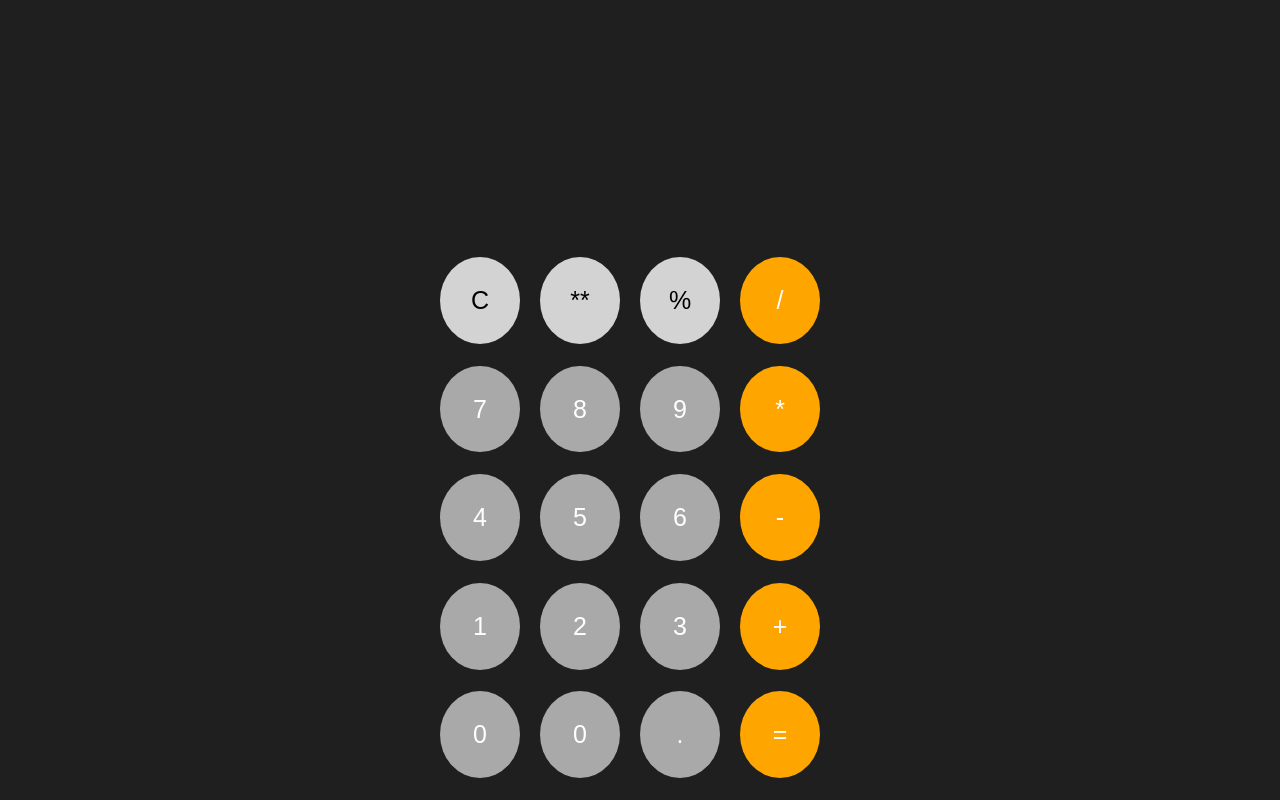
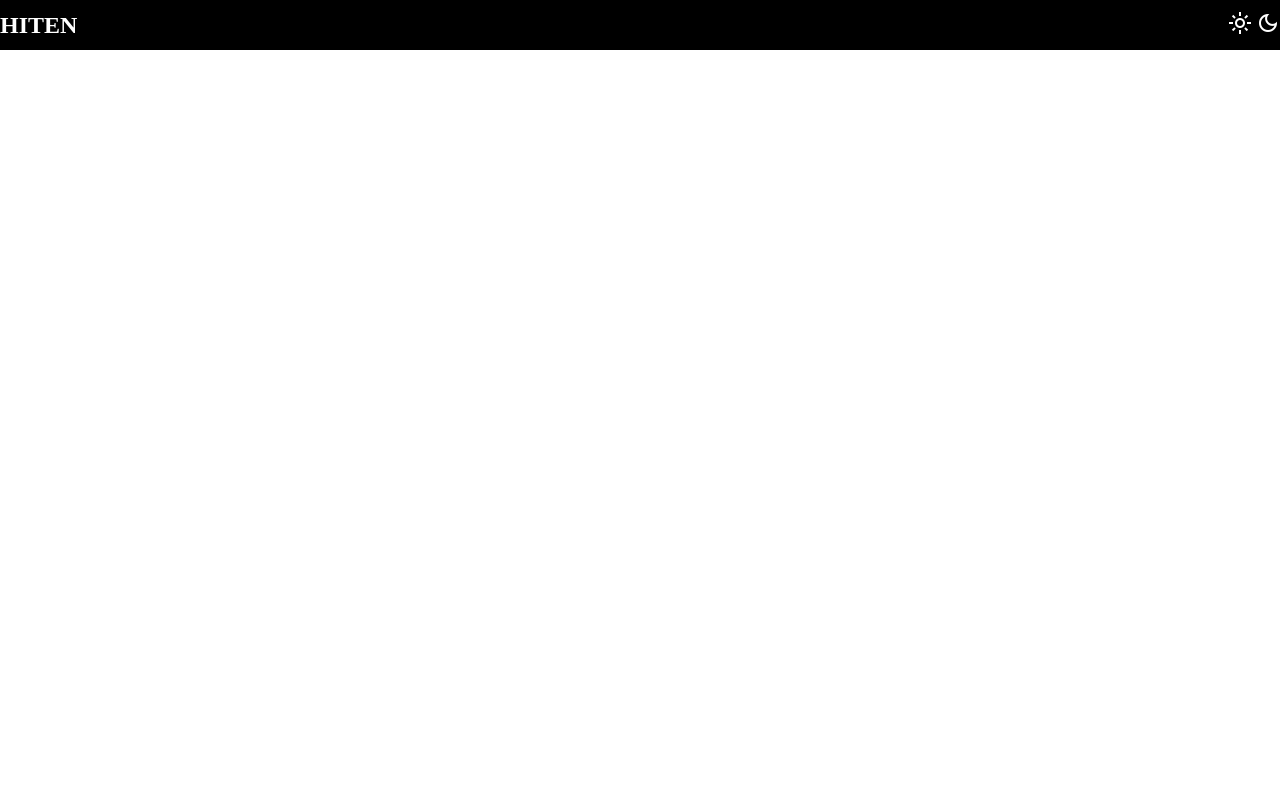
Before and after one commit to hitenhirani12/PROJECT, a plain HTML site: page index.html in a window 1280 px wide. Drawn offline with nearby package versions, Linux system fonts and the light colour scheme.

Commit message:
LIGHT AND DARK MODE
LIGHT AND DARK MODE

```diff
--- a/app.js
+++ b/app.js
@@ -1,27 +1,23 @@
-let display = document.getElementById("display")
-let btns = document.querySelectorAll("button")
+let navbar = document.getElementById("navbar")
+let body = document.getElementById("bodie")
+let icons=document.getElementsByClassName("icon")
+let light=document.getElementById("sun")
+let dark =document.getElementById("moon")
 
+dark.addEventListener("click", () => {
+body.setAttribute("style","background-color:black")
+navbar.setAttribute("style","background-color:white")
+for(let item of icons)
+{
+    item.setAttribute("style", "color:black")
+}
+})
 
-for(let item of btns)
-{
-    item.addEventListener("click" , (e) => {
-       if(e.target.innerText == "C")
-       {
-        display.value = ""
-       }
-       else if(e.target.innerText == "=")
-       {
-        try{
-            let ans = eval(display.value)
-            display.value = ans
-        } catch (error) {
-            display.value = "invalid Input"
-        }
-       }
-       else{
-            display.value += e.target.innerText
-       }
-
-
+light.addEventListener("click", () => {
+    body.setAttribute("style","backgroumd-color:white")
+    navbar.setAttribute("style","background-color:black")
+    for(let item of icons)
+    {
+        item.setAttribute("style", "color:white")
+    }
     })
-}
--- a/index.html
+++ b/index.html
@@ -3,46 +3,27 @@
 <head>
     <meta charset="UTF-8">
     <meta name="viewport" content="width=device-width, initial-scale=1.0">
-    <title>Calculator</title>
+    <title>Document</title>
+    <link rel="stylesheet" href="https://fonts.googleapis.com/css2?family=Material+Symbols+Outlined:opsz,wght,FILL,GRAD@20..48,100..700,0..1,-50..200" />
     <link rel="stylesheet" href="style.css">
-    <link rel="icon" type="image/x-icon" href="./icon.png">
 </head>
-<body>
-
-    <div id="calculator">
-
-        <input type="text" id="display">
+<body id="bodie">
 
 
-        <div id ="btns">
-            <button class="light">C</button>
-            <button class="light">**</button>
-            <button class="light">%</button>
-            <button class="orange">/</button>
+    <nav id="navbar">
+        <h1 class="icon">HITEN</h1>
 
-            <button>7</button>
-            <button>8</button>
-            <button>9</button>
-            <button class="orange">*</button>
+        <div>
 
-            <button>4</button>
-            <button>5</button>
-            <button>6</button>
-            <button class="orange">-</button>
+        <span id="sun" class="material-symbols-outlined icon">
+            light_mode
+            </span>
+            <span id="moon" class="material-symbols-outlined icon ">
+                dark_mode
+                </span>
+            </div>
 
-            <button>1</button>
-            <button>2</button>
-            <button>3</button>
-            <button class="orange">+</button>
-
-            <button>0</button>
-            <button>0</button>
-            <button>.</button>
-            <button class="orange">=</button>
-        </div>
-    </div>
-
-
+    </nav>
 
     <script src="./app.js"></script>
 </body>
--- a/style.css
+++ b/style.css
@@ -1,57 +1,22 @@
 *{
     margin: 0;
     padding: 0;
+}
+#navbar{
+    height: 50px;
+    background-color: black;
+    display: flex;
+    justify-content: space-between;
+    align-items: center;
+}
+
+.icon{
+    color: white;
+}
+span:hover{
+    cursor: pointer;
+    scale: 1.2;
+    color: yellow;
+    transition-duration: .5s;
 
 }
-body{
-    background: #1f1f1f;
-}
-#calculator{
-    height: 100vh;
-    width: 400px;
-    margin: auto;
-    display: flex;
-    flex-direction: column;
-}
-#display{
-    flex-grow:1;
-    font-size: 50px;
-    text-align: right;
-    background-color: #1f1f1f;
-    border: none;
-    outline: none;
-    color: white;
-    padding: 0px 30px;
-
-}
-#btns{
-    flex-grow: 2;
-    display: grid;
-    grid-template-columns: 1fr 1fr 1fr 1fr;
-    grid-template-rows:  1fr 1fr 1fr 1fr 1fr;
-}
-button{
-    height: 80%;
-    width: 80%;
-    border-radius: 50%;
-    border: none;
-    background-color:darkgray;
-    font-size: 25px;
-    color: white;
-
-}
-.light{
-    background-color: lightgray;
-    color: black;
-}
-.orange{
-    background-color: orange;
-}
-button:active{
-    scale: .85;
-    transition-duration: .2s;
-}
-
-button:hover{
-    cursor: pointor;
-}
```
